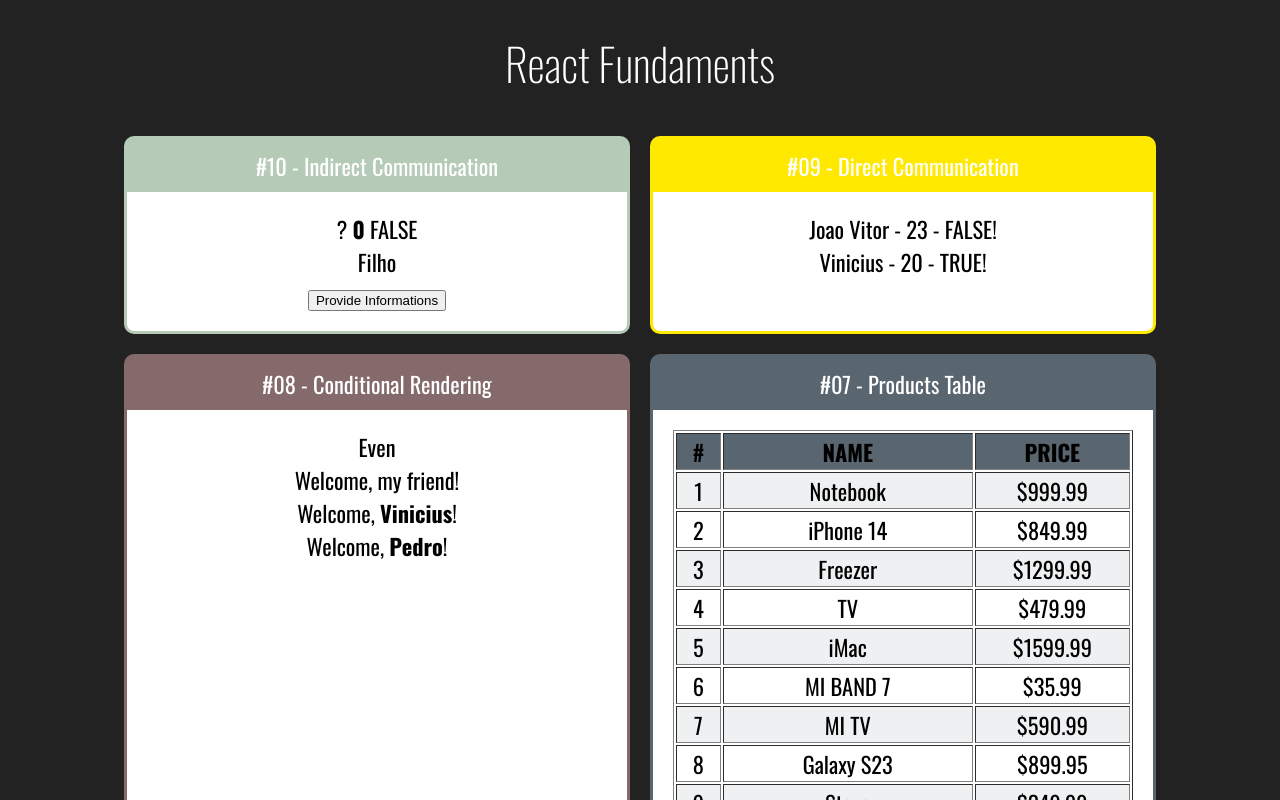
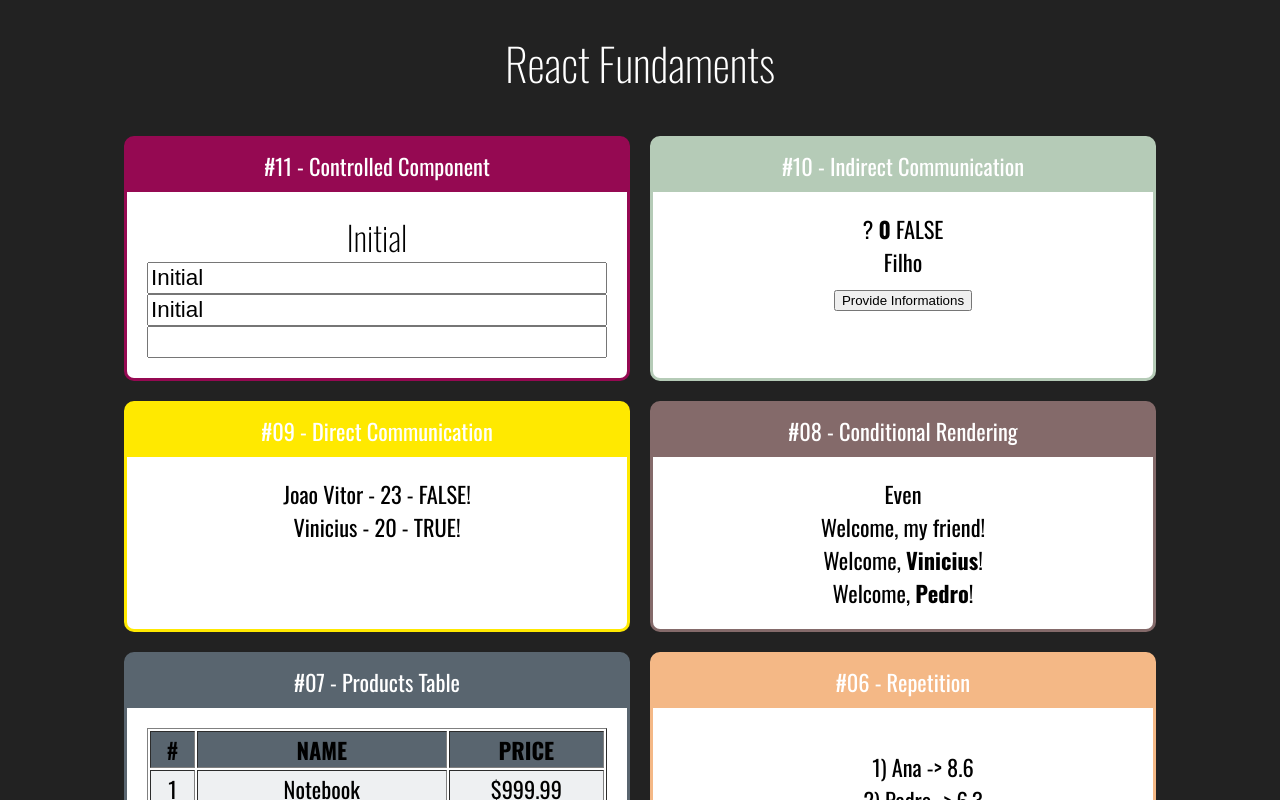
Before and after one commit to viniciusferrmendes/react-redux, a React (Create React App) app in the folder react-fundaments/: page / in a window 1280 px wide. Shown: the top 800 px of the page. Built offline with nearby package versions, Linux system fonts and the light colour scheme.

Commit message:
controlled components

```diff
--- a/react-fundaments/src/App.jsx
+++ b/react-fundaments/src/App.jsx
@@ -13,6 +13,7 @@
 import UserInfo from "./components/conditional/UserInfo";
 import DirectFather from "./components/communication/DirectFather";
 import IndirectFather from "./components/communication/IndirectFather";
+import Input from "./components/form/Input";
 
 import "./App.css";
 
@@ -22,6 +23,9 @@
             <h1>React Fundaments</h1>
 
             <div className="Cards">
+                <Card title="#11 - Controlled Component" color="#950952">
+                    <Input />
+                </Card>
                 <Card title="#10 - Indirect Communication" color="#B5CBB7">
                     <IndirectFather />
                 </Card>
--- /dev/null
+++ b/react-fundaments/src/components/form/Input.css
@@ -0,0 +1,3 @@
+.Input input {
+    font-size: 1.4rem;
+}
--- /dev/null
+++ b/react-fundaments/src/components/form/Input.jsx
@@ -0,0 +1,23 @@
+import React, { useState } from "react";
+
+import "./Input.css";
+
+export default props => {
+
+    const [value, setValue] = useState("Initial");
+
+    const changeValue = e => {
+        setValue(e.target.value)
+    }
+
+    return (
+        <div className="Input">
+            <h2>{value}</h2>
+            <div style={{ display: "flex", flexDirection: "column" }}>
+                <input value={value} onChange={changeValue} />
+                <input value={value} readOnly />
+                <input value={undefined} />
+            </div>
+        </div>
+    );
+}
```
